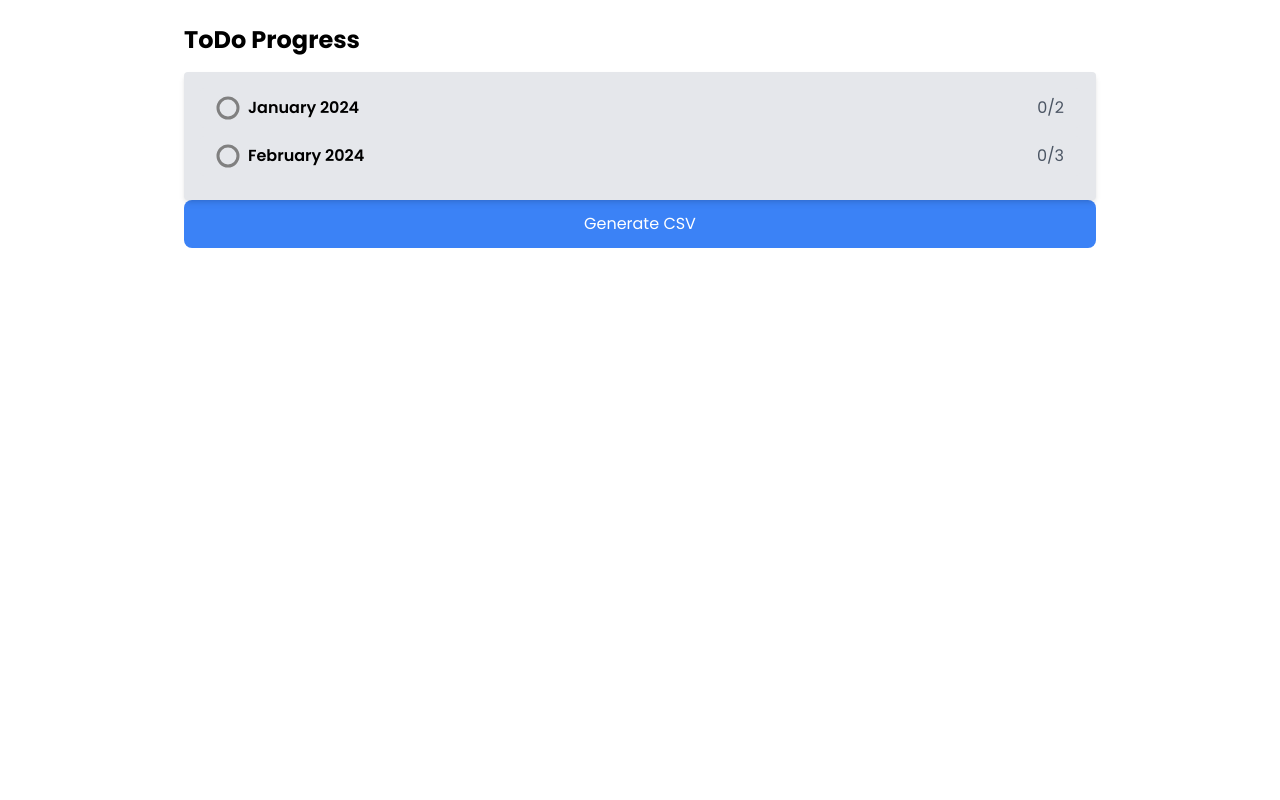
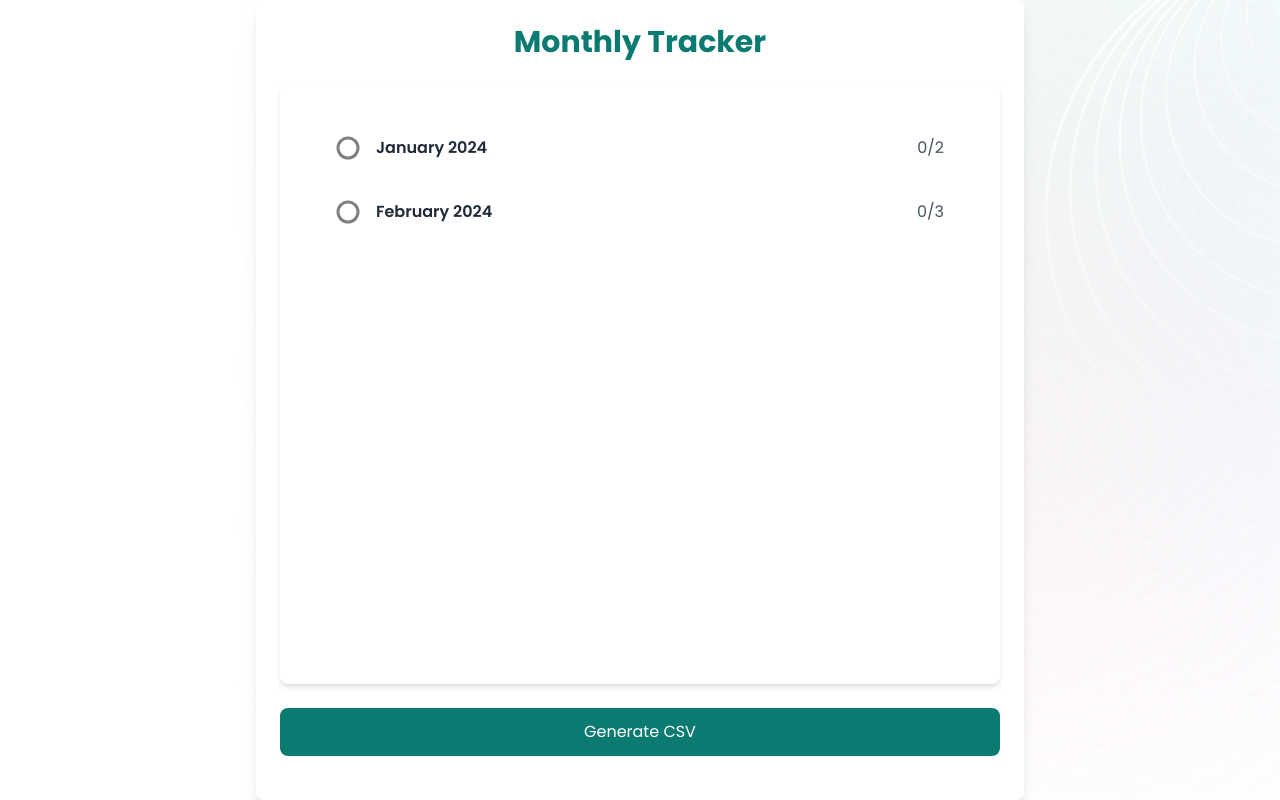
Before and after one commit to dclairvoyance/GarudaHacks5, a React (Vite) app in the folder frontend/: page /tracker in a window 1280 px wide. Built offline with nearby package versions, Linux system fonts and the light colour scheme.

Commit message:
add styling tracker

```diff
--- a/frontend/src/index.css
+++ b/frontend/src/index.css
@@ -5,3 +5,33 @@
 body {
   @apply font-sans;
 }
+
+/* Custom Scrollbar */
+.custom-scrollbar::-webkit-scrollbar {
+  width: 12px;
+}
+
+.custom-scrollbar::-webkit-scrollbar-track {
+  background: #f1f1f1;
+  border-radius: 10px;
+}
+
+.custom-scrollbar::-webkit-scrollbar-thumb {
+  background-color: #888;
+  border-radius: 10px;
+  border: 3px solid #f1f1f1;
+}
+
+.custom-scrollbar::-webkit-scrollbar-thumb:hover {
+  background-color: #555;
+}
+
+/* For Firefox */
+.custom-scrollbar {
+  scrollbar-width: thin;
+  scrollbar-color: #888 #f1f1f1;
+}
+
+.custom-scrollbar::-webkit-scrollbar-corner {
+  background: transparent;
+}
--- a/frontend/src/pages/Chatbot.tsx
+++ b/frontend/src/pages/Chatbot.tsx
@@ -148,8 +148,7 @@ const ChatBot: React.FC = () => {
       </div>
       <form
         onSubmit={handleSubmit}
-        className="flex items-center p-4"
-        style={{ backgroundColor: "#FFF0C8" }}
+        className="flex items-center p-4 bg-[#FFF0C8]"
       >
         <textarea
           ref={textareaRef}
--- a/frontend/src/pages/Tracker.tsx
+++ b/frontend/src/pages/Tracker.tsx
@@ -25,7 +25,7 @@ const TrackerComponent = () => {
     const result = {};
 
     data.forEach((item, index) => {
-      const tasksArray = item.tasks.split(';').map((task, taskIndex) => ({
+      const tasksArray = item.tasks.split(";").map((task, taskIndex) => ({
         id: index * 100 + taskIndex + 1,
         name: task.trim(),
         checked: false,
@@ -100,7 +100,7 @@ const TrackerComponent = () => {
               cx="12"
               cy="12"
               r={radius}
-              stroke="blue"
+              stroke="#0b7b71"
               strokeWidth={strokeWidth}
               fill="none"
               strokeDasharray={circumference}
@@ -161,47 +161,64 @@ const TrackerComponent = () => {
   };
 
   return (
-    <div className="p-6 w-9/12 mx-auto">
-      <h1 className="text-2xl font-bold mb-4">ToDo Progress</h1>
-      <div className="relative">
-        <div className="bg-gray-200 p-4 rounded shadow-md">
+    <div
+      className="relative w-full items-center justify-between h-screen bg-cover bg-center"
+      style={{ backgroundImage: "url('./BG2.svg')" }}
+    >
+      <div className="p-6 max-w-3xl mx-auto bg-[#ffffff] shadow-lg rounded-lg h-screen">
+        <h1
+          className="text-3xl font-extrabold text-center mb-6"
+          style={{ color: "#0b7b71" }}
+        >
+          Monthly Tracker
+        </h1>
+        <div className="relative h-[75vh] overflow-y-auto bg-white p-4 rounded-lg shadow-md scrollbar-thin scrollbar-thumb-rounded-lg scrollbar-thumb-[#f8e4ad] scrollbar-track-gray-50">
+          <div className="bg-white p-6">
             {Object.keys(tasks).map((month) => (
-            <div key={month} className="mb-2">
+              <div key={month} className="mb-4">
                 <button
-                className={`w-full text-left px-4 py-2 rounded flex items-center justify-between ${
-                  openMonth === month ? "bg-gray-300" : "bg-gray-200"
-                } focus:outline-none`}
+                  className={`w-full text-left px-4 py-3 rounded-lg flex items-center justify-between transition-colors ${
+                    openMonth === month ? "bg-[#FFF0C8]" : "bg-white"
+                  } hover:bg-[#f8e4ad] focus:outline-none`}
                   onClick={() => handleMonthClick(month)}
                 >
                   <div className="flex items-center">
                     {renderProgressCircle(calculateProgress(month))}
-                  <span className="font-semibold">{month}</span>
+                    <span className="font-semibold text-gray-800 ml-2">
+                      {month}
+                    </span>
                   </div>
                   <span className="ml-2 text-gray-600">
                     {getProgressText(month)}
                   </span>
                 </button>
                 {openMonth === month && (
-                <div className="mt-2 pl-4">
+                  <div className="mt-3 pl-4">
                     <div className="relative mb-4">
-                    <div className="bg-gray-200 h-4 rounded mr-16">
+                      <div className="bg-gray-300 h-4 rounded-full overflow-hidden">
                         <div
-                        className="bg-blue-500 h-4 rounded"
-                        style={{ width: `${calculateProgress(month)}%` }}
+                          className="h-4 rounded-full"
+                          style={{
+                            background: "#0b7b71",
+                            width: `${calculateProgress(month)}%`,
+                          }}
                         />
                       </div>
-                    <span className="absolute top-0 right-0 text-xs text-blue-500">
+                      <span
+                        className="absolute top-0 right-0 text-xs"
+                        style={{ background: "#0b7b71" }}
+                      >
                         {Math.round(calculateProgress(month))}%
                       </span>
                     </div>
-                  <ul>
+                    <ul className="space-y-2">
                       {tasks[month].map((task) => (
-                      <li key={task.id} className="mb-2 flex items-center">
+                        <li key={task.id} className="flex items-center">
                           <input
                             type="checkbox"
                             checked={task.checked}
                             onChange={() => handleTaskChange(month, task.id)}
-                          className="mr-2"
+                            className="mr-2 rounded border-gray-300 bg-[#0b7b71] focus:ring-blue-[#0b7b71]"
                           />
                           <span>{task.name}</span>
                         </li>
@@ -215,10 +232,11 @@ const TrackerComponent = () => {
         </div>
         <button
           onClick={handleGenerateTracker}
-        className="w-full p-3 bg-blue-500 text-white rounded-lg hover:bg-blue-600 transition-colors0"
+          className="w-full p-3 mt-6 bg-[#0b7b71] text-white rounded-lg hover:bg-[#055851] transition-colors"
         >
           Generate CSV
         </button>
+      </div>
     </div>
   );
 };
--- a/frontend/tailwind.config.js
+++ b/frontend/tailwind.config.js
@@ -4,9 +4,12 @@ export default {
   theme: {
     extend: {
       fontFamily: {
-        sans: ['Poppins', 'sans-serif'],
+        sans: ["Poppins", "sans-serif"],
       },
     },
   },
-  plugins: [],
-}
+  plugins: [
+    require("tailwind-scrollbar"),
+    // other plugins...
+  ],
+};
```
Also changed, not shown: frontend/public/BG2.svg (added). Lines whose indentation alone changed are shown as unchanged.
